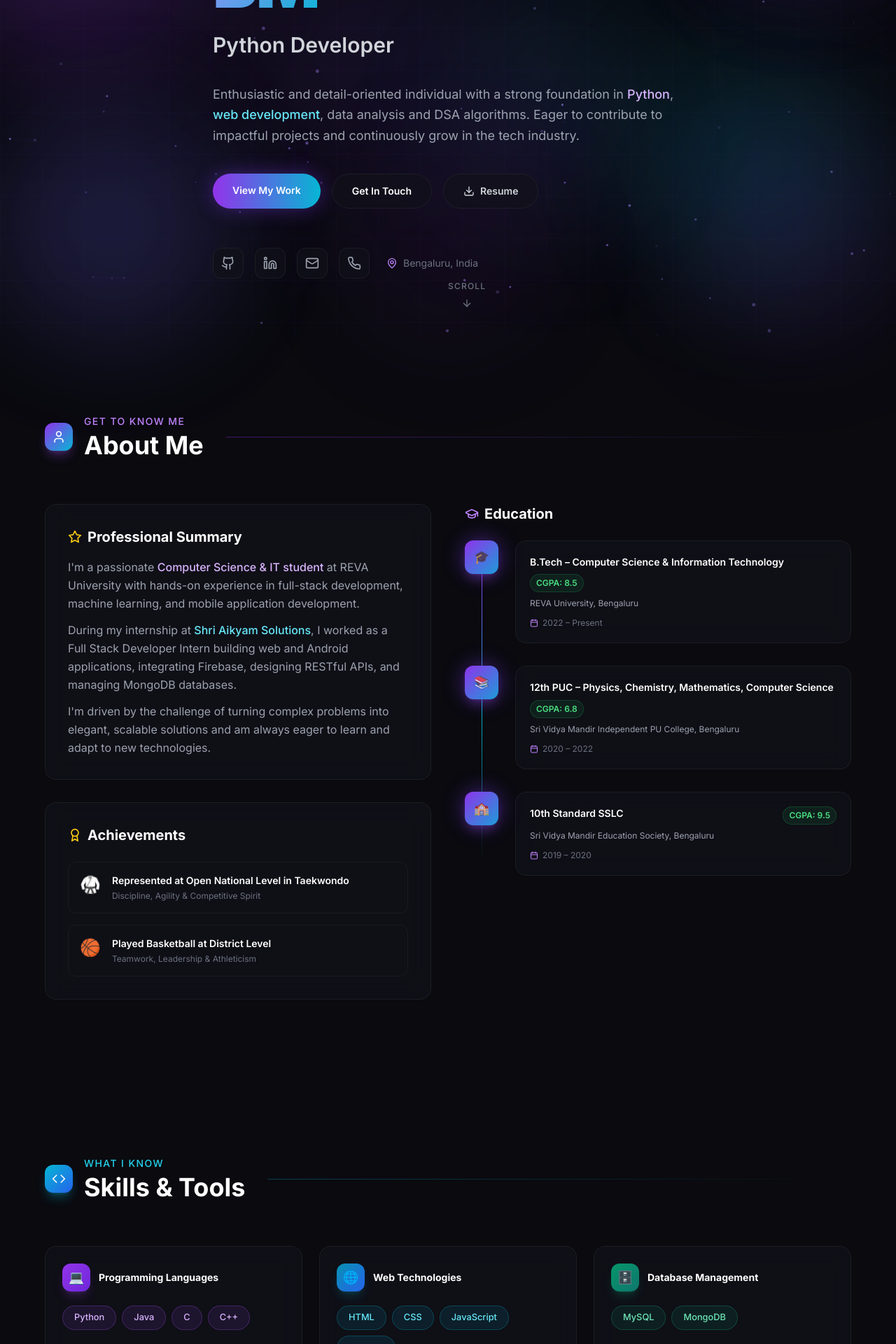
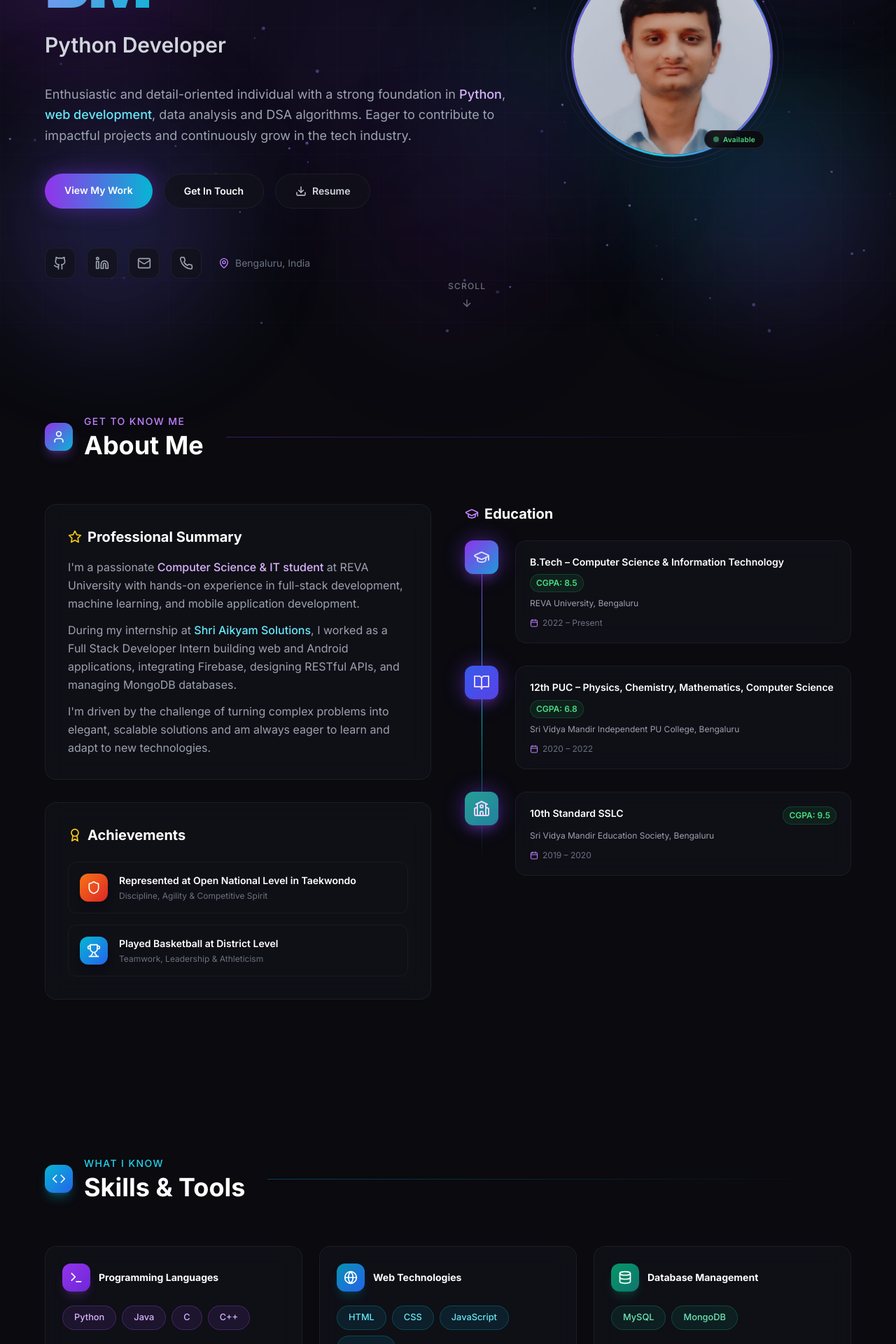
Before and after one commit to Likhithbm24/portfolio, a React (Vite) app: page / in a window 1280 px wide. Shown: the part 320-2240 px from the top of the page at 70% size. Built offline with nearby package versions, Linux system fonts and the light colour scheme.

Commit message:
Add Likhith photo to hero + replace emojis with Lucide icons

```diff
--- a/src/components/About.jsx
+++ b/src/components/About.jsx
@@ -1,5 +1,5 @@
 import { useEffect, useRef } from 'react';
-import { GraduationCap, Calendar, Star, Award, User } from 'lucide-react';
+import { GraduationCap, Calendar, Star, Award, User, BookOpen, School, Shield, Trophy } from 'lucide-react';
 
 const education = [
   {
@@ -7,27 +7,30 @@ const education = [
     institution: 'REVA University, Bengaluru',
     period: '2022 – Present',
     grade: 'CGPA: 8.5',
-    icon: '🎓',
+    Icon: GraduationCap,
+    color: 'from-purple-600 to-cyan-500',
   },
   {
     degree: '12th PUC – Physics, Chemistry, Mathematics, Computer Science',
     institution: 'Sri Vidya Mandir Independent PU College, Bengaluru',
     period: '2020 – 2022',
     grade: 'CGPA: 6.8',
-    icon: '📚',
+    Icon: BookOpen,
+    color: 'from-blue-600 to-indigo-600',
   },
   {
     degree: '10th Standard SSLC',
     institution: 'Sri Vidya Mandir Education Society, Bengaluru',
     period: '2019 – 2020',
     grade: 'CGPA: 9.5',
-    icon: '🏫',
+    Icon: School,
+    color: 'from-emerald-500 to-teal-600',
   },
 ];
 
 const achievements = [
-  { icon: '🥋', text: 'Represented at Open National Level in Taekwondo', sub: 'Discipline, Agility & Competitive Spirit' },
-  { icon: '🏀', text: 'Played Basketball at District Level', sub: 'Teamwork, Leadership & Athleticism' },
+  { Icon: Shield, color: 'from-orange-500 to-red-600', text: 'Represented at Open National Level in Taekwondo', sub: 'Discipline, Agility & Competitive Spirit' },
+  { Icon: Trophy, color: 'from-cyan-500 to-blue-600', text: 'Played Basketball at District Level', sub: 'Teamwork, Leadership & Athleticism' },
 ];
 
 function useIntersectionObserver(ref, options) {
@@ -95,8 +98,10 @@ export default function About() {
               </h3>
               <div className="space-y-4">
                 {achievements.map((a, i) => (
-                  <div key={i} className="flex items-start gap-4 p-4 rounded-xl bg-white/3 border border-white/5 hover:border-purple-500/30 transition-all duration-300">
-                    <span className="text-2xl">{a.icon}</span>
+                  <div key={i} className="flex items-start gap-4 p-4 rounded-xl bg-white/3 border border-white/5 hover:border-purple-500/30 transition-all duration-300 group">
+                    <div className={`w-10 h-10 rounded-xl bg-gradient-to-br ${a.color} flex items-center justify-center flex-shrink-0 shadow-lg group-hover:scale-110 transition-transform duration-300`}>
+                      <a.Icon className="w-5 h-5 text-white" />
+                    </div>
                     <div>
                       <p className="text-white font-semibold text-sm">{a.text}</p>
                       <p className="text-gray-500 text-xs mt-1">{a.sub}</p>
@@ -121,8 +126,8 @@ export default function About() {
                   <div key={i} className="relative flex gap-6">
                     {/* Timeline dot */}
                     <div className="relative flex-shrink-0">
-                      <div className="timeline-dot w-12 h-12 rounded-xl bg-gradient-to-br from-purple-600 to-cyan-500 flex items-center justify-center text-lg shadow-lg shadow-purple-500/20 z-10">
-                        {edu.icon}
+                      <div className={`timeline-dot w-12 h-12 rounded-xl bg-gradient-to-br ${edu.color} flex items-center justify-center shadow-lg shadow-purple-500/20 z-10`}>
+                        <edu.Icon className="w-6 h-6 text-white" />
                       </div>
                     </div>
 
--- a/src/components/Certifications.jsx
+++ b/src/components/Certifications.jsx
@@ -1,51 +1,11 @@
-import { Award, Calendar } from 'lucide-react';
+import { Award, Calendar, Code2, Globe, Layers, ShieldCheck, BarChart3, Sparkles, Trophy } from 'lucide-react';
 
 const certifications = [
-  {
-    title: 'Certificate of Excellence in Python Programming',
-    issuer: 'WhiteHat Jr',
-    date: 'Dec 2022',
-    emoji: '🐍',
-    color: 'from-yellow-500 to-amber-600',
-    glow: 'shadow-yellow-500/20',
-    badge: 'bg-yellow-500/10 border-yellow-500/25 text-yellow-400',
-  },
-  {
-    title: 'Web Applications Development',
-    issuer: 'Skill Development Program',
-    date: 'Feb 2023',
-    emoji: '🌐',
-    color: 'from-blue-500 to-cyan-600',
-    glow: 'shadow-blue-500/20',
-    badge: 'bg-blue-500/10 border-blue-500/25 text-blue-400',
-  },
-  {
-    title: 'Full Stack Development using Python',
-    issuer: 'Skill Development Program',
-    date: 'June 2023',
-    emoji: '⚡',
-    color: 'from-purple-500 to-violet-600',
-    glow: 'shadow-purple-500/20',
-    badge: 'bg-purple-500/10 border-purple-500/25 text-purple-400',
-  },
-  {
-    title: 'Introduction to Cybersecurity',
-    issuer: 'Cisco Networking Academy',
-    date: 'Feb 2025',
-    emoji: '🔐',
-    color: 'from-emerald-500 to-teal-600',
-    glow: 'shadow-emerald-500/20',
-    badge: 'bg-emerald-500/10 border-emerald-500/25 text-emerald-400',
-  },
-  {
-    title: 'Data Analytics Job Simulation',
-    issuer: 'Deloitte',
-    date: 'May 2025',
-    emoji: '📊',
-    color: 'from-rose-500 to-pink-600',
-    glow: 'shadow-rose-500/20',
-    badge: 'bg-rose-500/10 border-rose-500/25 text-rose-400',
-  },
+  { title: 'Certificate of Excellence in Python Programming', issuer: 'WhiteHat Jr',             date: 'Dec 2022',  Icon: Code2,      color: 'from-yellow-500 to-amber-600',  glow: 'shadow-yellow-500/20',  badge: 'bg-yellow-500/10 border-yellow-500/25 text-yellow-400'  },
+  { title: 'Web Applications Development',                   issuer: 'Skill Development Program', date: 'Feb 2023',  Icon: Globe,      color: 'from-blue-500 to-cyan-600',     glow: 'shadow-blue-500/20',    badge: 'bg-blue-500/10 border-blue-500/25 text-blue-400'        },
+  { title: 'Full Stack Development using Python',            issuer: 'Skill Development Program', date: 'June 2023', Icon: Layers,     color: 'from-purple-500 to-violet-600', glow: 'shadow-purple-500/20',  badge: 'bg-purple-500/10 border-purple-500/25 text-purple-400'  },
+  { title: 'Introduction to Cybersecurity',                  issuer: 'Cisco Networking Academy', date: 'Feb 2025',  Icon: ShieldCheck,color: 'from-emerald-500 to-teal-600',  glow: 'shadow-emerald-500/20', badge: 'bg-emerald-500/10 border-emerald-500/25 text-emerald-400'},
+  { title: 'Data Analytics Job Simulation',                  issuer: 'Deloitte',                 date: 'May 2025',  Icon: BarChart3,  color: 'from-rose-500 to-pink-600',     glow: 'shadow-rose-500/20',    badge: 'bg-rose-500/10 border-rose-500/25 text-rose-400'        },
 ];
 
 export default function Certifications() {
@@ -74,8 +34,8 @@ export default function Certifications() {
               className="glass rounded-2xl p-6 border border-white/5 card-hover group flex gap-4 items-start"
             >
               {/* Icon */}
-              <div className={`w-12 h-12 rounded-xl bg-gradient-to-br ${cert.color} flex items-center justify-center text-xl shadow-lg ${cert.glow} flex-shrink-0 group-hover:scale-110 transition-transform duration-300`}>
-                {cert.emoji}
+              <div className={`w-12 h-12 rounded-xl bg-gradient-to-br ${cert.color} flex items-center justify-center shadow-lg ${cert.glow} flex-shrink-0 group-hover:scale-110 transition-transform duration-300`}>
+                <cert.Icon className="w-6 h-6 text-white" />
               </div>
 
               {/* Content */}
@@ -93,8 +53,10 @@ export default function Certifications() {
           ))}
 
           {/* Placeholder – more coming */}
-          <div className="glass rounded-2xl p-6 border border-dashed border-white/10 flex flex-col items-center justify-center text-center gap-2 min-h-28">
-            <div className="text-3xl">🔮</div>
+          <div className="glass rounded-2xl p-6 border border-dashed border-white/10 flex flex-col items-center justify-center text-center gap-3 min-h-28">
+            <div className="w-10 h-10 rounded-xl bg-gradient-to-br from-slate-600 to-slate-700 flex items-center justify-center">
+              <Sparkles className="w-5 h-5 text-slate-300" />
+            </div>
             <p className="text-gray-500 text-xs font-medium">More certifications coming soon...</p>
           </div>
         </div>
@@ -102,8 +64,8 @@ export default function Certifications() {
         {/* Summary Banner */}
         <div className="mt-12 glass rounded-2xl p-6 border border-amber-500/15 flex flex-wrap items-center justify-between gap-6">
           <div className="flex items-center gap-4">
-            <div className="w-12 h-12 rounded-xl bg-gradient-to-br from-amber-500 to-orange-600 flex items-center justify-center text-2xl shadow-lg shadow-amber-500/20">
-              🏆
+            <div className="w-12 h-12 rounded-xl bg-gradient-to-br from-amber-500 to-orange-600 flex items-center justify-center shadow-lg shadow-amber-500/20">
+              <Trophy className="w-6 h-6 text-white" />
             </div>
             <div>
               <p className="text-white font-bold text-lg">5+ Industry Certifications</p>
--- a/src/components/Hero.jsx
+++ b/src/components/Hero.jsx
@@ -62,7 +62,6 @@ export default function Hero() {
         if (p.x < 0 || p.x > canvas.width) p.dx *= -1;
         if (p.y < 0 || p.y > canvas.height) p.dy *= -1;
       });
-      // Draw connecting lines
       particles.forEach((a, i) => {
         particles.slice(i + 1).forEach(b => {
           const dist = Math.hypot(a.x - b.x, a.y - b.y);
@@ -107,8 +106,35 @@ export default function Hero() {
         backgroundSize: '60px 60px'
       }} />
 
-      <div className="section-container relative z-10 pt-32 pb-20">
-        <div className="max-w-4xl">
+      <div className="section-container relative z-10 pt-32 pb-20 w-full">
+        <div className="flex flex-col lg:flex-row items-center gap-12 lg:gap-20">
+
+          {/* ── Photo – shows on MOBILE (top) and DESKTOP (right via order) ── */}
+          <div className="flex-shrink-0 order-first lg:order-last">
+            <div className="relative mx-auto w-48 h-48 md:w-60 md:h-60 lg:w-72 lg:h-72">
+              {/* Spinning gradient ring */}
+              <div className="absolute inset-0 rounded-full bg-gradient-to-tr from-purple-600 via-cyan-400 to-purple-600 animate-spin-slow p-[3px]">
+                <div className="w-full h-full rounded-full bg-[#0a0a0f]" />
+              </div>
+              {/* Static outer glow ring */}
+              <div className="absolute -inset-2 rounded-full border border-purple-500/20" />
+              <div className="absolute -inset-4 rounded-full border border-purple-500/10" />
+              {/* Photo */}
+              <img
+                src="/likhith-photo.jpg"
+                alt="Likhith BM"
+                className="absolute inset-[3px] w-[calc(100%-6px)] h-[calc(100%-6px)] rounded-full object-cover object-top"
+              />
+              {/* Online badge */}
+              <div className="absolute bottom-3 right-3 flex items-center gap-1.5 bg-[#0a0a0f]/90 border border-white/10 rounded-full px-3 py-1 backdrop-blur-sm">
+                <span className="w-2 h-2 rounded-full bg-green-400 animate-pulse" />
+                <span className="text-[10px] text-green-400 font-semibold tracking-wide">Available</span>
+              </div>
+            </div>
+          </div>
+
+          {/* ── Left: Text content ── */}
+          <div className="max-w-2xl text-center lg:text-left">
             {/* Badge */}
             <div className="inline-flex items-center gap-2 px-4 py-2 rounded-full glass border border-purple-500/30 text-purple-300 text-sm font-medium mb-8 animate-fade-in-up">
               <Sparkles className="w-4 h-4 text-yellow-400" />
@@ -117,14 +143,14 @@ export default function Hero() {
             </div>
 
             {/* Name */}
-          <h1 className="text-6xl md:text-8xl font-black mb-4 leading-none tracking-tight" style={{ animationDelay: '0.1s' }}>
+            <h1 className="text-6xl md:text-8xl font-black mb-4 leading-none tracking-tight">
               <span className="text-white">Likhith</span>
               <br />
               <span className="gradient-text">BM</span>
             </h1>
 
             {/* Typewriter */}
-          <div className="flex items-center gap-2 h-12 mb-8">
+            <div className="flex items-center gap-2 h-12 mb-8 justify-center lg:justify-start">
               <span className="text-2xl md:text-3xl font-semibold text-gray-300">{displayed}</span>
               <span className="text-2xl text-purple-400 cursor-blink">|</span>
             </div>
@@ -138,7 +164,7 @@ export default function Hero() {
             </p>
 
             {/* CTA Buttons */}
-          <div className="flex flex-wrap gap-4 mb-14">
+            <div className="flex flex-wrap gap-4 mb-14 justify-center lg:justify-start">
               <a
                 href="#projects"
                 className="px-7 py-3.5 rounded-full bg-gradient-to-r from-purple-600 to-cyan-500 text-white font-semibold text-sm hover:opacity-90 hover:scale-105 transition-all duration-300 shadow-lg shadow-purple-500/40 animate-pulse-glow"
@@ -161,7 +187,7 @@ export default function Hero() {
             </div>
 
             {/* Social Links */}
-          <div className="flex items-center gap-4">
+            <div className="flex items-center gap-4 justify-center lg:justify-start">
               {[
                 { href: 'https://github.com/Likhithbm24', icon: Github, label: 'GitHub' },
                 { href: 'https://linkedin.com/in/likhith-bm-687996250', icon: Linkedin, label: 'LinkedIn' },
@@ -185,6 +211,8 @@ export default function Hero() {
               </div>
             </div>
           </div>
+
+        </div>
       </div>
 
       {/* Scroll indicator */}
--- a/src/components/Skills.jsx
+++ b/src/components/Skills.jsx
@@ -1,49 +1,13 @@
 import { useRef } from 'react';
-import { Code, Zap } from 'lucide-react';
+import { Code, Terminal, Globe, Database, Lightbulb, GitBranch, Wrench, Rocket, Award, Star, Briefcase, Zap } from 'lucide-react';
 
 const skillCategories = [
-  {
-    title: 'Programming Languages',
-    emoji: '💻',
-    color: 'from-purple-600 to-violet-700',
-    glow: 'shadow-purple-500/20',
-    skills: ['Python', 'Java', 'C', 'C++'],
-  },
-  {
-    title: 'Web Technologies',
-    emoji: '🌐',
-    color: 'from-cyan-600 to-blue-600',
-    glow: 'shadow-cyan-500/20',
-    skills: ['HTML', 'CSS', 'JavaScript', 'ReactJS'],
-  },
-  {
-    title: 'Database Management',
-    emoji: '🗄️',
-    color: 'from-emerald-600 to-teal-700',
-    glow: 'shadow-emerald-500/20',
-    skills: ['MySQL', 'MongoDB'],
-  },
-  {
-    title: 'Soft Skills',
-    emoji: '🧠',
-    color: 'from-pink-600 to-rose-600',
-    glow: 'shadow-pink-500/20',
-    skills: ['Debugging', 'Problem Solving', 'Communication', 'Team Collaboration'],
-  },
-  {
-    title: 'Dev Practices',
-    emoji: '⚙️',
-    color: 'from-amber-600 to-orange-600',
-    glow: 'shadow-amber-500/20',
-    skills: ['Scrum', 'SDLC', 'Agile', 'REST APIs'],
-  },
-  {
-    title: 'Tools & IDEs',
-    emoji: '🛠️',
-    color: 'from-indigo-600 to-purple-600',
-    glow: 'shadow-indigo-500/20',
-    skills: ['Git', 'GitHub', 'VS Code', 'Jupyter Notebook', 'Android Studio', 'Firebase'],
-  },
+  { title: 'Programming Languages', Icon: Terminal, color: 'from-purple-600 to-violet-700', glow: 'shadow-purple-500/20', skills: ['Python', 'Java', 'C', 'C++'] },
+  { title: 'Web Technologies',       Icon: Globe,    color: 'from-cyan-600 to-blue-600',   glow: 'shadow-cyan-500/20',   skills: ['HTML', 'CSS', 'JavaScript', 'ReactJS'] },
+  { title: 'Database Management',    Icon: Database, color: 'from-emerald-600 to-teal-700',glow: 'shadow-emerald-500/20',skills: ['MySQL', 'MongoDB'] },
+  { title: 'Soft Skills',            Icon: Lightbulb,color: 'from-pink-600 to-rose-600',   glow: 'shadow-pink-500/20',   skills: ['Debugging', 'Problem Solving', 'Communication', 'Team Collaboration'] },
+  { title: 'Dev Practices',          Icon: GitBranch,color: 'from-amber-600 to-orange-600',glow: 'shadow-amber-500/20',  skills: ['Scrum', 'SDLC', 'Agile', 'REST APIs'] },
+  { title: 'Tools & IDEs',           Icon: Wrench,   color: 'from-indigo-600 to-purple-600',glow:'shadow-indigo-500/20', skills: ['Git', 'GitHub', 'VS Code', 'Jupyter Notebook', 'Android Studio', 'Firebase'] },
 ];
 
 const pillColors = [
@@ -82,8 +46,8 @@ export default function Skills() {
             >
               {/* Card Header */}
               <div className="flex items-center gap-3 mb-5">
-                <div className={`w-10 h-10 rounded-xl bg-gradient-to-br ${cat.color} flex items-center justify-center text-lg shadow-lg ${cat.glow} group-hover:scale-110 transition-transform duration-300`}>
-                  {cat.emoji}
+                <div className={`w-10 h-10 rounded-xl bg-gradient-to-br ${cat.color} flex items-center justify-center shadow-lg ${cat.glow} group-hover:scale-110 transition-transform duration-300`}>
+                  <cat.Icon className="w-5 h-5 text-white" />
                 </div>
                 <h3 className="font-bold text-white text-sm">{cat.title}</h3>
               </div>
@@ -106,13 +70,15 @@ export default function Skills() {
         {/* Quick Stats */}
         <div className="mt-16 grid grid-cols-2 md:grid-cols-4 gap-4">
           {[
-            { num: '3+', label: 'Projects Built', icon: '🚀' },
-            { num: '5+', label: 'Certifications', icon: '🏆' },
-            { num: '8.5', label: 'CGPA (B.Tech)', icon: '⭐' },
-            { num: '5mo', label: 'Internship', icon: '💼' },
+            { num: '3+',  label: 'Projects Built', Icon: Rocket,   color: 'from-purple-600 to-violet-700' },
+            { num: '5+',  label: 'Certifications', Icon: Award,    color: 'from-amber-500 to-orange-600'  },
+            { num: '8.5', label: 'CGPA (B.Tech)',  Icon: Star,     color: 'from-cyan-500 to-blue-600'     },
+            { num: '5mo', label: 'Internship',     Icon: Briefcase,color: 'from-emerald-500 to-teal-600'  },
           ].map((stat, i) => (
-            <div key={i} className="glass rounded-2xl p-6 border border-white/5 text-center card-hover">
-              <div className="text-3xl mb-2">{stat.icon}</div>
+            <div key={i} className="glass rounded-2xl p-6 border border-white/5 text-center card-hover group">
+              <div className={`w-12 h-12 rounded-xl bg-gradient-to-br ${stat.color} flex items-center justify-center mx-auto mb-3 group-hover:scale-110 transition-transform duration-300`}>
+                <stat.Icon className="w-6 h-6 text-white" />
+              </div>
               <div className="text-3xl font-black gradient-text mb-1">{stat.num}</div>
               <div className="text-xs text-gray-500 font-medium">{stat.label}</div>
             </div>
--- a/tailwind.config.js
+++ b/tailwind.config.js
@@ -19,6 +19,7 @@ export default {
         'pulse-glow': 'pulse-glow 2.5s ease-in-out infinite',
         'fade-in-up': 'fadeInUp 0.7s ease forwards',
         'rotate-slow': 'rotate-slow 20s linear infinite',
+        'spin-slow': 'spin 6s linear infinite',
       },
       backgroundOpacity: {
         '3': '0.03',
```
Also changed, not shown: src/components/Experience.jsx (+7 -7 lines), public/likhith-photo.jpg (added). Lines whose indentation alone changed are shown as unchanged.
